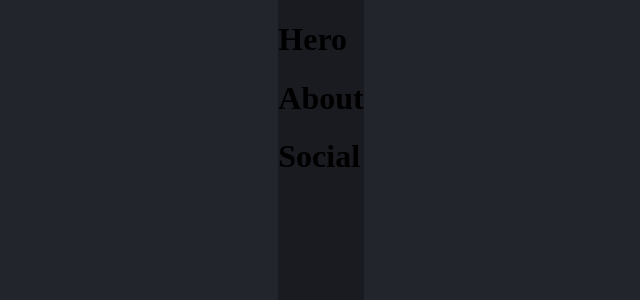
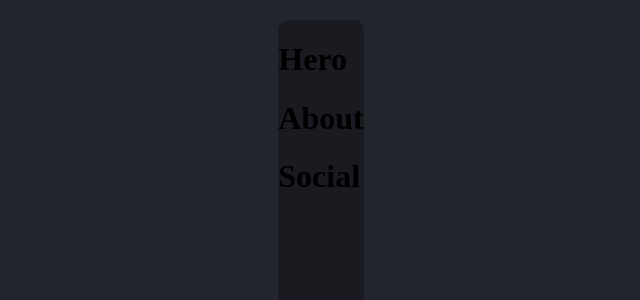
Before and after one commit to newlomar/digital-business-card, a React (Vite) app: page / in a window 1280 px wide. Shown: the top 300 px of the page, without its empty margins (319-959 px from the left). Built offline with nearby package versions, Linux system fonts and the light colour scheme.

Commit message:
card css adjust

```diff
--- a/src/App.css
+++ b/src/App.css
@@ -8,4 +8,6 @@
   max-width: 320px;
   max-height: 780px;
   background: #1a1b21;
+  border-radius: 10px;
+  margin-top: 20px;
 }
```
